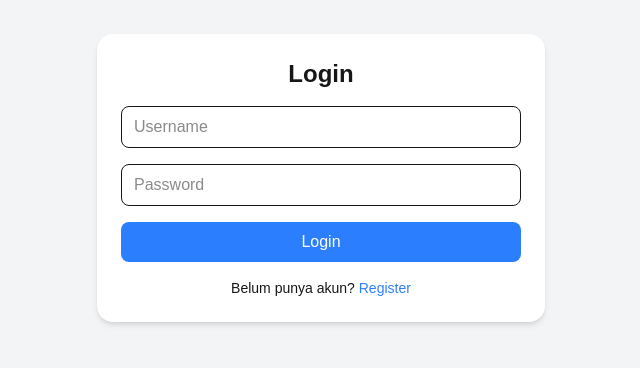
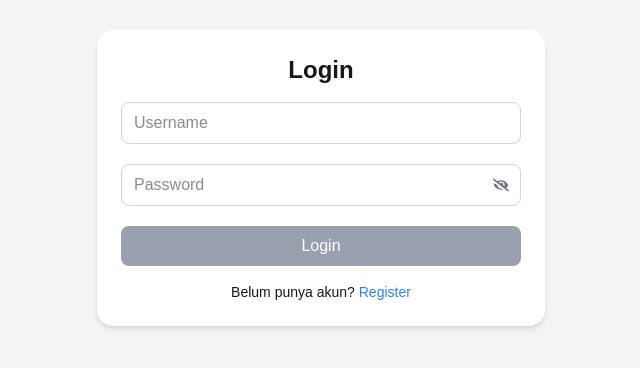
Before and after one commit to PrasetyoBudiWibowo/modutrack, a Next.js app in the folder frontend-web/: page /login in a window 1280 px wide. Shown: the part 222-590 px from the top of the page, without its empty margins (319-959 px from the left). Built offline with nearby package versions, Linux system fonts and the light colour scheme.

Commit message:
add login

```diff
--- a/frontend-web/app/login/page.tsx
+++ b/frontend-web/app/login/page.tsx
@@ -1,45 +1,140 @@
 "use client";
 
 import { useState } from "react";
+import Link from "next/link";
+import AuthCard from "../components/AuthCard";
 import api from "@/service/api";
-import Link from "next/link";
+import { FaEye, FaEyeSlash } from "react-icons/fa";
+import Swal from "sweetalert2";
 import axios from "axios";
-import AuthCard from "../components/AuthCard";
+import { useRouter } from "next/navigation";
 
-type LoginResponse = {
-    token?: string;
+type DataInput = {
+    user_name: string;
+    password: string;
+};
+
+const initialState: DataInput = {
+    user_name: "",
+    password: "",
+};
+
+type ErrorResponse = {
     message?: string;
-    error?: string;
+    errors?: Record<string, string[]>;
 };
 
 export default function LoginPage() {
-    const [user_name, setUserName] = useState("");
-    const [password, setPassword] = useState("");
+    const [dataInput, setDataInput] = useState<DataInput>(initialState);
+    const [errors, setErrors] = useState<Partial<DataInput>>({});
+    const [showPassword, setShowPassword] = useState(false);
     const [loading, setLoading] = useState(false);
-    const [result, setResult] = useState<LoginResponse | null>(null);
 
-    const handleLogin = async (e: React.FormEvent) => {
+    const router = useRouter();
+
+    const handleChange = (e: React.ChangeEvent<HTMLInputElement>) => {
+        const { name, value } = e.target;
+
+        setDataInput((prev) => {
+            if (name === "user_name") {
+                return {
+                    ...prev,
+                    user_name: value.trim().toUpperCase(),
+                };
+            }
+
+            return {
+                ...prev,
+                [name]: value,
+            };
+        });
+
+        setErrors((prev) => ({
+            ...prev,
+            [name]: "",
+        }));
+    };
+
+    const handleSubmit = async (e: React.FormEvent) => {
         e.preventDefault();
+
+        const newErrors: Partial<DataInput> = {};
+
+        if (!dataInput.user_name) {
+            newErrors.user_name = "User name tidak boleh kosong";
+        }
+
+        if (!dataInput.password) {
+            newErrors.password = "Password tidak boleh kosong";
+        }
+
+        if (Object.keys(newErrors).length > 0) {
+            setErrors(newErrors);
+            return;
+        }
+
+        setErrors({});
         setLoading(true);
-        setResult(null);
 
         try {
-            const res = await api.post("/login", {
-                user_name,
-                password,
+            const res = await api.post("/login", dataInput);
+
+            if (!res.data.status) {
+                Swal.fire({
+                    icon: "warning",
+                    title: "Gagal",
+                    text: res.data.message,
+                });
+                return;
+            }
+
+            if (res.data.status === "fail") {
+                Swal.fire({
+                    icon: "warning",
+                    title: "Gagal",
+                    text: res.data.message,
+                });
+                return;
+            }
+
+            if (res.data.status === "success") {
+                Swal.fire({
+                    icon: "success",
+                    title: "Berhasil",
+                    text: res.data.message,
+                }).then(() => {
+                    router.push("/dashboard");
+                });
+            }
+
+            setDataInput(initialState);
+        } catch (err: unknown) {
+            let message = "Terjadi kesalahan";
+
+            if (axios.isAxiosError<ErrorResponse>(err)) {
+                const errorData = err.response?.data;
+
+                if (errorData?.errors) {
+                    const formattedErrors: Partial<DataInput> = {};
+
+                    Object.entries(errorData.errors).forEach(([key, value]) => {
+                        formattedErrors[key as keyof DataInput] = value[0];
                     });
 
-            setResult(res.data);
-        } catch (err: unknown) {
-            if (axios.isAxiosError(err)) {
-                setResult({
-                    error: err.response?.data?.message || "Login gagal",
+                    setErrors(formattedErrors);
+                    return;
+                }
+
+                if (errorData?.message) {
+                    message = errorData.message;
+                }
+            }
+
+            Swal.fire({
+                icon: "error",
+                title: "Error",
+                text: message,
             });
-            } else {
-                setResult({
-                    error: "Terjadi kesalahan tidak diketahui",
-                });
-            }
         } finally {
             setLoading(false);
         }
@@ -47,46 +142,83 @@ export default function LoginPage() {
 
     return (
         <AuthCard title="Login">
-            <form onSubmit={handleLogin} className="space-y-4">
+            <form onSubmit={handleSubmit} className="space-y-5">
+                <div>
                     <input
                         type="text"
+                        name="user_name"
                         placeholder="Username"
-                    value={user_name}
-                    onChange={(e) => setUserName(e.target.value)}
-                    className="w-full border px-3 py-2 rounded-lg"
-                    required
+                        autoComplete="off"
+                        value={dataInput.user_name}
+                        onChange={handleChange}
+                        className={`w-full px-3 py-2 rounded-lg border transition focus:outline-none focus:ring-2 focus:ring-blue-400 ${errors.user_name
+                            ? "border-red-500"
+                            : "border-gray-300"
+                            }`}
                     />
+                    {errors.user_name && (
+                        <p className="text-red-500 text-xs mt-1">
+                            {errors.user_name}
+                        </p>
+                    )}
+                </div>
 
+                <div>
+                    <div className="relative">
                         <input
-                    type="password"
+                            type={showPassword ? "text" : "password"}
+                            name="password"
                             placeholder="Password"
-                    value={password}
-                    onChange={(e) => setPassword(e.target.value)}
-                    className="w-full border px-3 py-2 rounded-lg"
-                    required
+                            value={dataInput.password}
+                            onChange={handleChange}
+                            className={`w-full px-3 py-2 pr-10 rounded-lg border transition focus:outline-none focus:ring-2 focus:ring-blue-400 ${errors.password
+                                ? "border-red-500"
+                                : "border-gray-300"
+                                }`}
                         />
 
                         <button
+                            type="button"
+                            onClick={() => setShowPassword((prev) => !prev)}
+                            className="absolute right-3 top-1/2 -translate-y-1/2 text-gray-500"
+                        >
+                            {showPassword ? <FaEye /> : <FaEyeSlash />}
+                        </button>
+                    </div>
+
+                    {errors.password && (
+                        <p className="text-red-500 text-xs mt-1">
+                            {errors.password}
+                        </p>
+                    )}
+                </div>
+
+                {/* BUTTON */}
+                <button
                     type="submit"
-                    disabled={loading}
-                    className="w-full bg-blue-500 text-white py-2 rounded-lg">
+                    disabled={
+                        loading ||
+                        !dataInput.user_name ||
+                        !dataInput.password
+                    }
+                    className={`w-full py-2 rounded-lg text-white transition ${loading ||
+                        !dataInput.user_name ||
+                        !dataInput.password
+                        ? "bg-gray-400 cursor-not-allowed"
+                        : "bg-blue-500 hover:bg-blue-600"
+                        }`}
+                >
                     {loading ? "Loading..." : "Login"}
                 </button>
             </form>
 
-            {/* 🔗 LINK KE REGISTER */}
+            {/* REGISTER */}
             <p className="text-sm text-center mt-4">
                 Belum punya akun?{" "}
                 <Link href="/register" className="text-blue-500 hover:underline">
                     Register
                 </Link>
             </p>
-
-            {result && (
-                <pre className="mt-4 bg-gray-100 p-2 rounded text-xs">
-                    {JSON.stringify(result, null, 2)}
-                </pre>
-            )}
         </AuthCard>
     );
 }
```
Also changed, not shown: 1 other file (tests, documents, lock files or other folders). Lines whose indentation alone changed are shown as unchanged.
